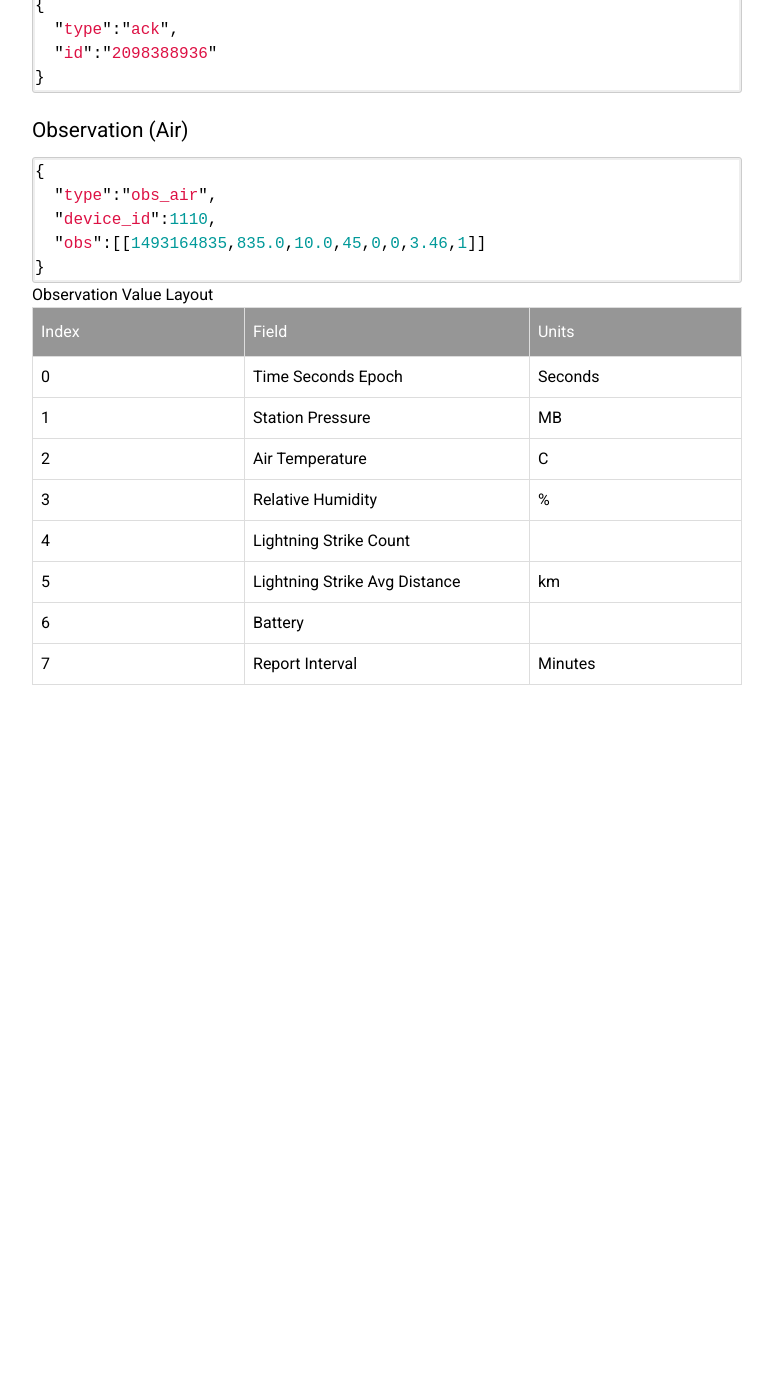
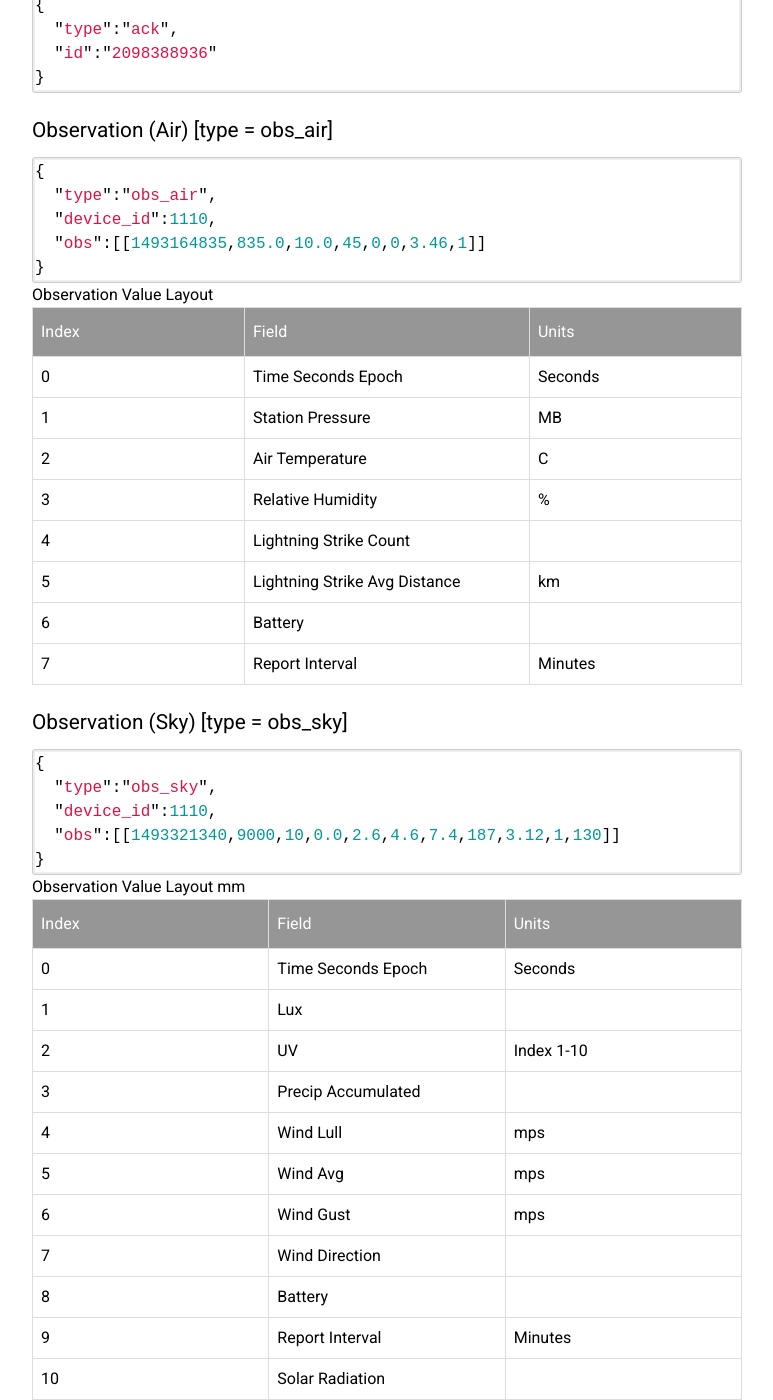
Before and after one commit to WeatherFlow/SmartWeather, a Jekyll site: the page built from api/ws.html, in a window 1280 px wide and 1400 px high, scrolled down 1660 px. Shown: the whole window, without its empty margins (378-1151 px from the left). Built offline with Jekyll 4.4.1, drawn with Linux system fonts in a browser that asks for light colours; nearby versions of some CDN libraries; before the commit the page ends 2345 px from its top, so only the background shows below that; some of the changed text lies outside the part shown.

Commit message:
Update ws.html

```diff
--- a/api/ws.html
+++ b/api/ws.html
@@ -98,7 +98,7 @@ title: WeatherFlow Smart Weather API Websocket Reference
 
 
 <h2><a name="response-messages">Response Messages</a></h2>
-<h3>Acknowledgement</h3>
+<h3>Acknowledgement [type = ack]</h3>
 <div class="code-highlight">
 {% highlight javascript %}
 {
@@ -108,7 +108,8 @@ title: WeatherFlow Smart Weather API Websocket Reference
 {% endhighlight %}
 </div>
 
-<h3>Observation (Air)</h3>
+
+<h3>Observation (Air) [type = obs_air]</h3>
 <div class="code-highlight">
 {% highlight javascript %}
 {
@@ -130,3 +131,30 @@ Observation Value Layout
   <tr><td>6</td><td>Battery</td><td></td></tr>
   <tr><td>7</td><td>Report Interval</td><td>Minutes</td></tr>
 </table>
+
+
+<h3>Observation (Sky) [type = obs_sky]</h3>
+<div class="code-highlight">
+{% highlight javascript %}
+{
+  "type":"obs_sky",
+  "device_id":1110,
+  "obs":[[1493321340,9000,10,0.0,2.6,4.6,7.4,187,3.12,1,130]]
+}
+{% endhighlight %}
+</div>
+Observation Value Layout
+<table>
+  <tr><th>Index</th><th>Field</th><th>Units</th></tr>
+  <tr><td>0</td><td>Time Seconds Epoch</td><td>Seconds</td></tr>
+  <tr><td>1</td><td>Lux</td><td></td></tr>
+  <tr><td>2</td><td>UV</td><td>Index 1-10</td></tr>
+  <tr><td>3</td><td>Precip Accumulated</td>mm<td></td></tr>
+  <tr><td>4</td><td>Wind Lull</td><td>mps</td></tr>
+  <tr><td>5</td><td>Wind Avg</td><td>mps</td></tr>
+  <tr><td>6</td><td>Wind Gust</td><td>mps</td></tr>
+  <tr><td>7</td><td>Wind Direction</td><td></td></tr>
+  <tr><td>8</td><td>Battery</td><td></td></tr>
+  <tr><td>9</td><td>Report Interval</td><td>Minutes</td></tr>
+  <tr><td>10</td><td>Solar Radiation</td><td></td></tr>
+</table>
```
